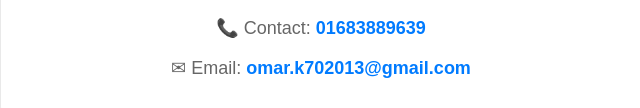
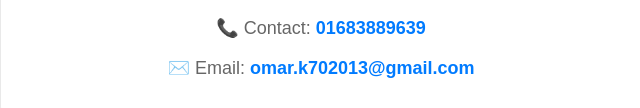
Before and after one commit to omar-haider/dromarhaidertapu, a plain HTML site: page index.html in a window 1280 px wide. Shown: the part 278-386 px from the top of the page, 319-959 px from the left. Drawn offline with Linux system fonts and the light colour scheme.

Commit message:
Update index.html

```diff
--- a/index.html
+++ b/index.html
@@ -46,7 +46,7 @@
 
         <div class="contact-info">
             <p>📞 Contact: <a href="tel:+8801683889639">01683889639</a></p>
-            <p>✉ Email: <a href="mailto:omar.k702013@gmail.com">omar.k702013@gmail.com</a></p>
+            <p>✉️ Email: <a href="mailto:omar.k702013@gmail.com">omar.k702013@gmail.com</a></p>
         </div>
     </div>
 </body>
```
